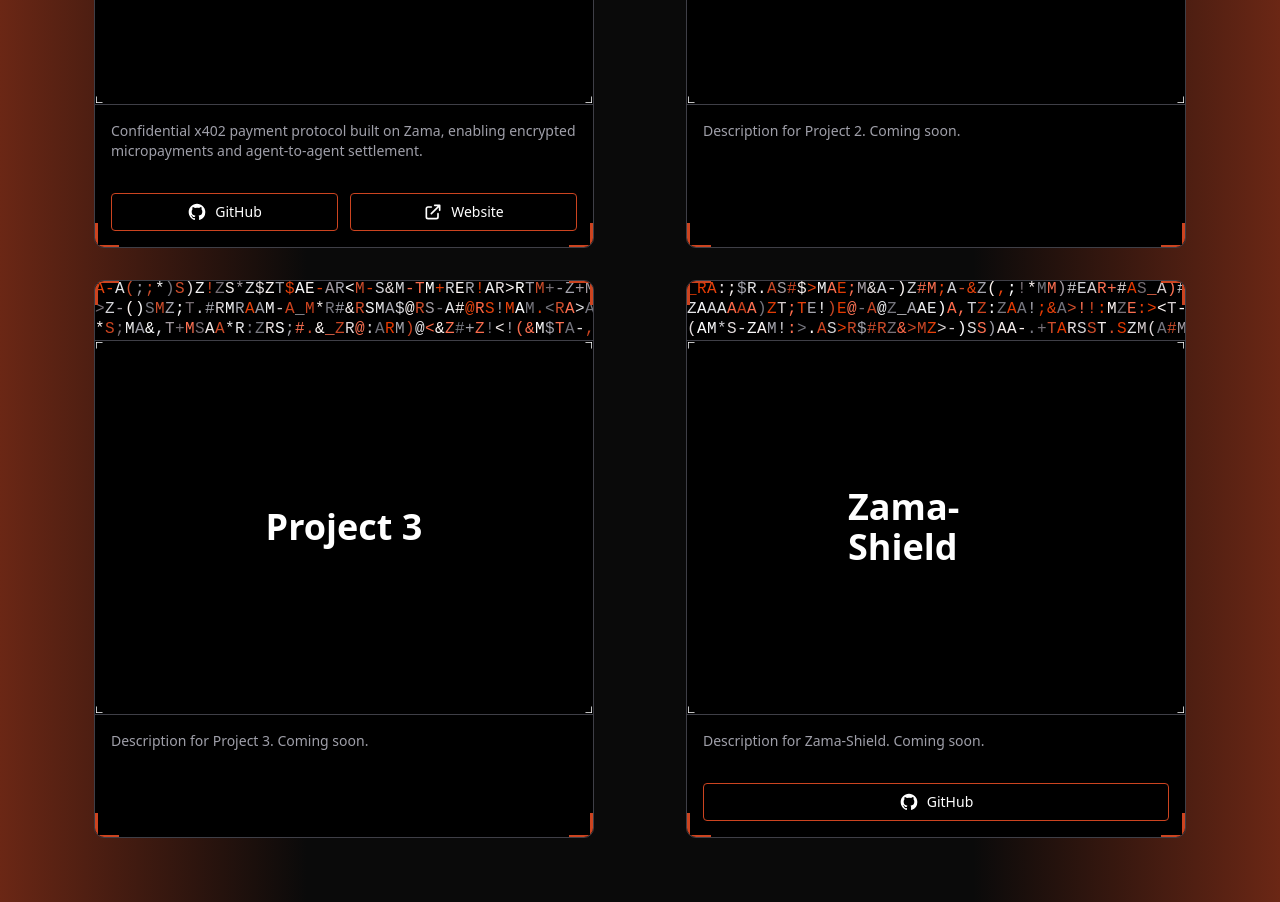
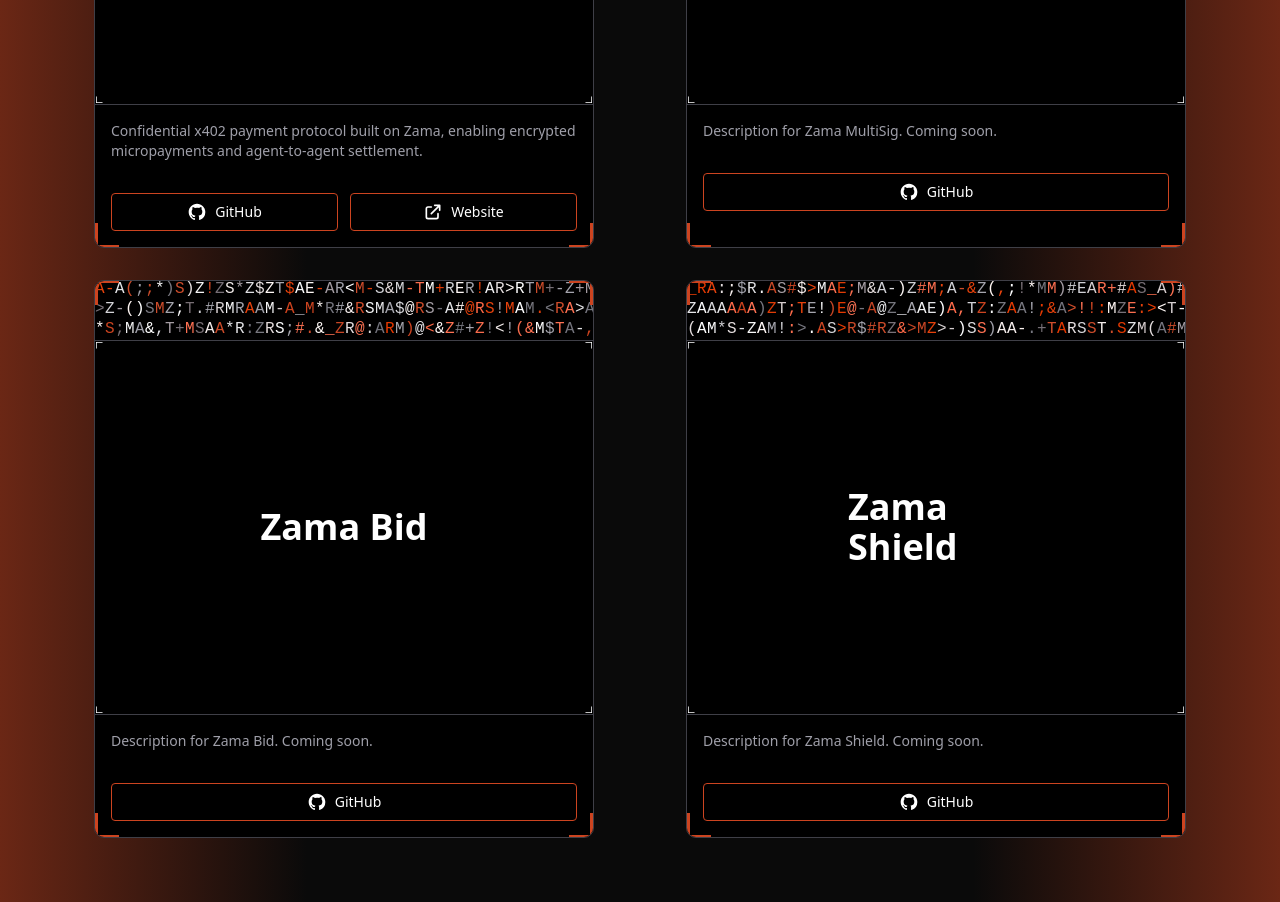
Before and after one commit to ayushsingh82/Zama-starters, a Next.js app: page /explore in a window 1280 px wide. Shown: the part 460-1362 px from the top of the page. Built offline with nearby package versions, Linux system fonts and the light colour scheme.

Commit message:
Merge X link into landing badge and rename explore project entries
Combine "Zama live dapp by Ayush" and the X icon into the badge box,
drop hyphen from Zama Shield display name, and add Zama MultiSig and
Zama Bid project links.

```diff
--- a/app/components/Landing.tsx
+++ b/app/components/Landing.tsx
@@ -26,23 +26,17 @@
 
       <div className="max-w-6xl mx-auto text-center z-10 relative">
         {/* --- Branding & Headline --- */}
-        <div className="inline-block mb-2">
-          <span className={`text-xs font-mono tracking-widest border px-3 py-1.5 rounded mb-4 ${
-            isLight
-              ? 'text-[#011623] border-[#03D9DC]'
-              : 'text-white border-[#CC4420]'
-          }`}>
-            ZAMA LIVE DAPPS
-          </span>
-        </div>
-
-        <div className="flex items-center justify-center gap-2 mb-4 text-sm text-zinc-400">
+        <div className={`inline-flex items-center gap-2 mb-2 border px-3 py-1.5 rounded text-xs font-mono tracking-widest ${
+          isLight
+            ? 'text-[#011623] border-[#03D9DC]'
+            : 'text-white border-[#CC4420]'
+        }`}>
           <span>Zama live dapp by Ayush</span>
           <Link
             href="https://x.com/eth_ay32"
             target="_blank"
             rel="noopener noreferrer"
-            className="inline-flex items-center hover:text-white transition"
+            className="inline-flex items-center hover:opacity-70 transition"
             aria-label="eth_ay32 on X"
           >
             <svg
--- a/app/explore/page.tsx
+++ b/app/explore/page.tsx
@@ -52,24 +52,24 @@
   },
   {
     id: 2,
-    name: 'Project 2',
-    description: 'Description for Project 2. Coming soon.',
+    name: 'Zama MultiSig',
+    description: 'Description for Zama MultiSig. Coming soon.',
     image: 'https://cdn.prod.website-files.com/6889e4acaa36a330a3b124f2/68aca7d70e920af4be0d4a0d_Untitled-22.webp',
-    githubUrl: '',
+    githubUrl: 'https://github.com/ayushsingh82/Zama-Multisig',
     websiteUrl: '',
   },
   {
     id: 3,
-    name: 'Project 3',
-    description: 'Description for Project 3. Coming soon.',
+    name: 'Zama Bid',
+    description: 'Description for Zama Bid. Coming soon.',
     image: 'https://www.nftgators.com/wp-content/uploads/2024/06/Fhenix.jpg',
-    githubUrl: '',
+    githubUrl: 'https://github.com/ayushsingh82/Zama-Bid',
     websiteUrl: '',
   },
   {
     id: 4,
-    name: 'Zama-Shield',
-    description: 'Description for Zama-Shield. Coming soon.',
+    name: 'Zama Shield',
+    description: 'Description for Zama Shield. Coming soon.',
     image: 'https://cdn.prod.website-files.com/6889e4acaa36a330a3b124f2/6914c5793d1c014c69016d8a_Twitter%20post%20-%20404%20(1).png',
     githubUrl: 'https://github.com/ayushsingh82/Zama-Shield',
     websiteUrl: '',
```
